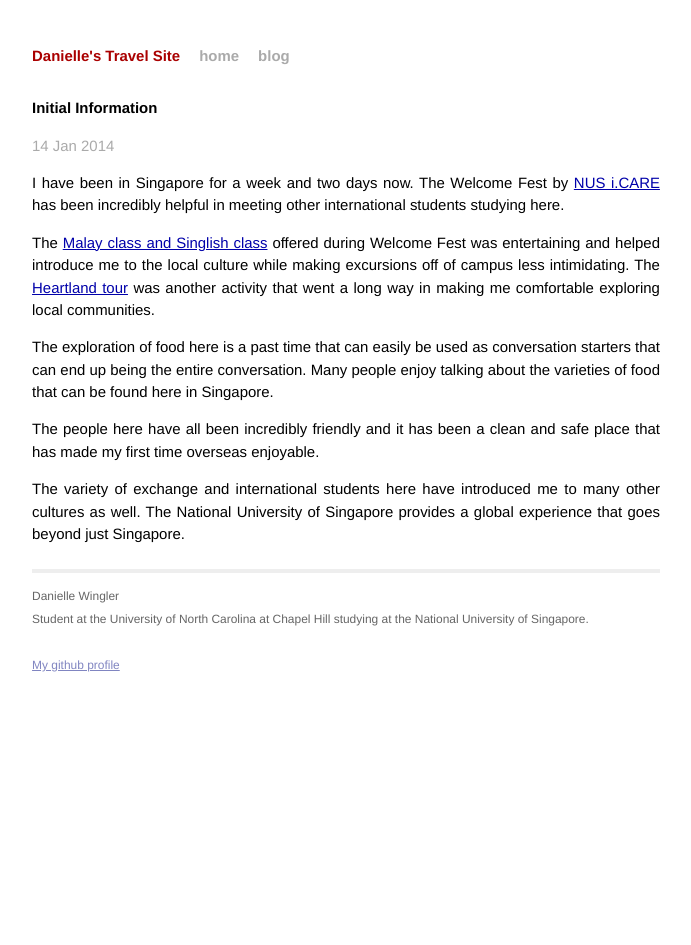
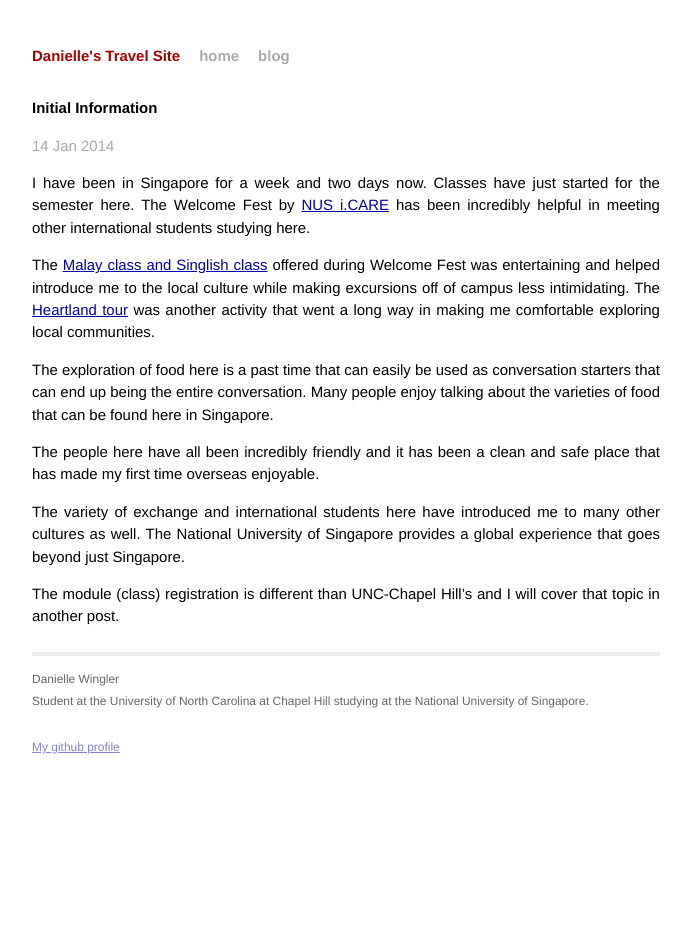
Before and after one commit to DanielleWingler/Singapore2014, a Jekyll site: the page built from _posts/2014-01-14-First.md, in a window 1280 px wide. Shown: the whole page, without its empty margins (294-985 px from the left). Built offline with Jekyll 4.4.1, drawn with Linux system fonts in a browser that asks for light colours; Markdown is read by kramdown in place of the engine named in the settings.

Commit message:
post updated

```diff
--- a/_posts/2014-01-14-First.md
+++ b/_posts/2014-01-14-First.md
@@ -3,7 +3,7 @@ layout: post
 title:  "Initial Information"
 ---
 
-I have been in Singapore for a week and two days now. The Welcome Fest by [NUS i.CARE][iCARE] has been incredibly helpful in meeting other international students studying here.
+I have been in Singapore for a week and two days now. Classes have just started for the semester here. The Welcome Fest by [NUS i.CARE][iCARE] has been incredibly helpful in meeting other international students studying here.
 
 The [Malay class and Singlish class][Language] offered during Welcome Fest was entertaining and helped introduce me to the local culture while making excursions off of campus less intimidating. The [Heartland tour][Heart] was another activity that went a long way in making me comfortable exploring local communities.
 
@@ -13,6 +13,9 @@ The people here have all been incredibly friendly and it has been a clean and sa
 
 The variety of exchange and international students here have introduced me to many other cultures as well. The National University of Singapore provides a global experience that goes beyond just Singapore.
 
+
+The module (class) registration is different than UNC-Chapel Hill's and I will cover that topic in another post.
+
 [iCARE]: https://www.facebook.com/nus.icare
 [Heart]: https://www.facebook.com/media/set/?set=a.652071934830979.1073741843.174419249262919&type=1
 [Language]: https://www.facebook.com/media/set/?set=a.652319808139525.1073741845.174419249262919&type=1
```
